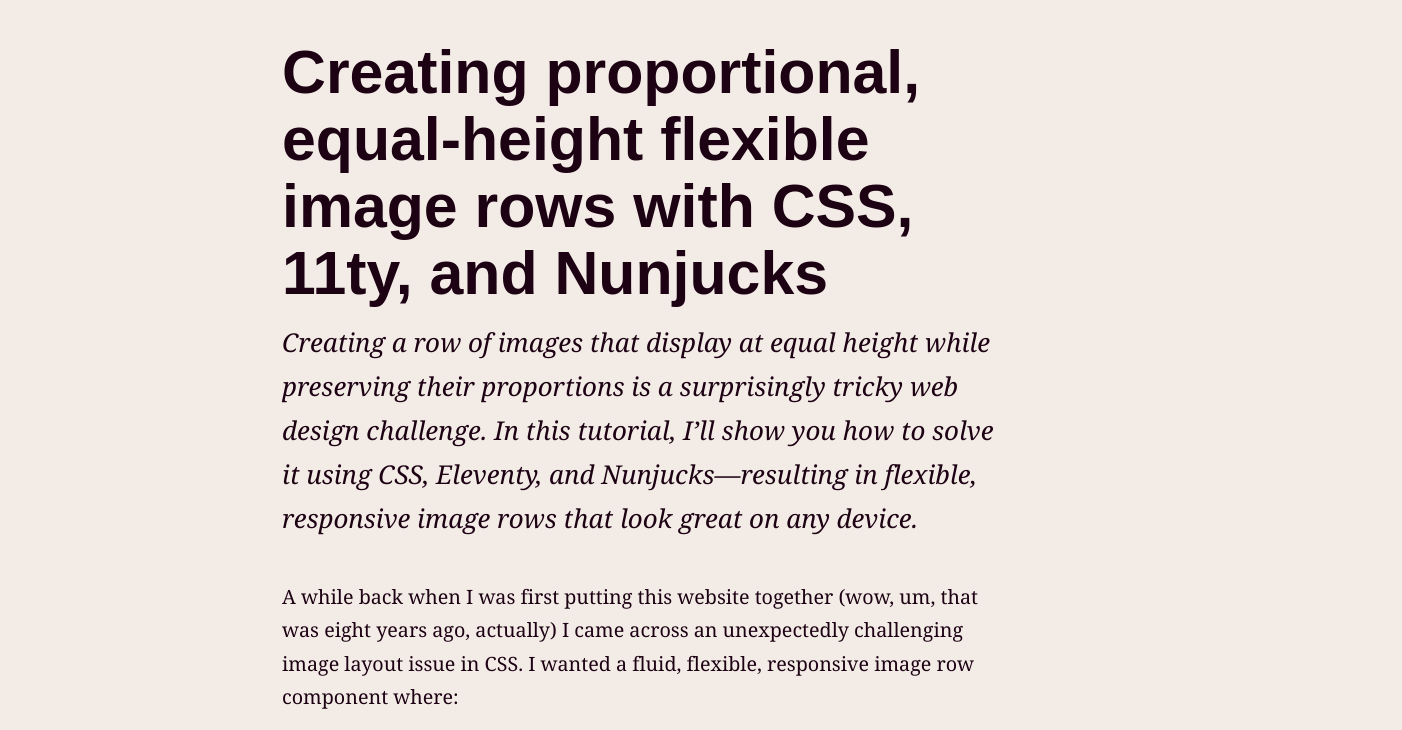
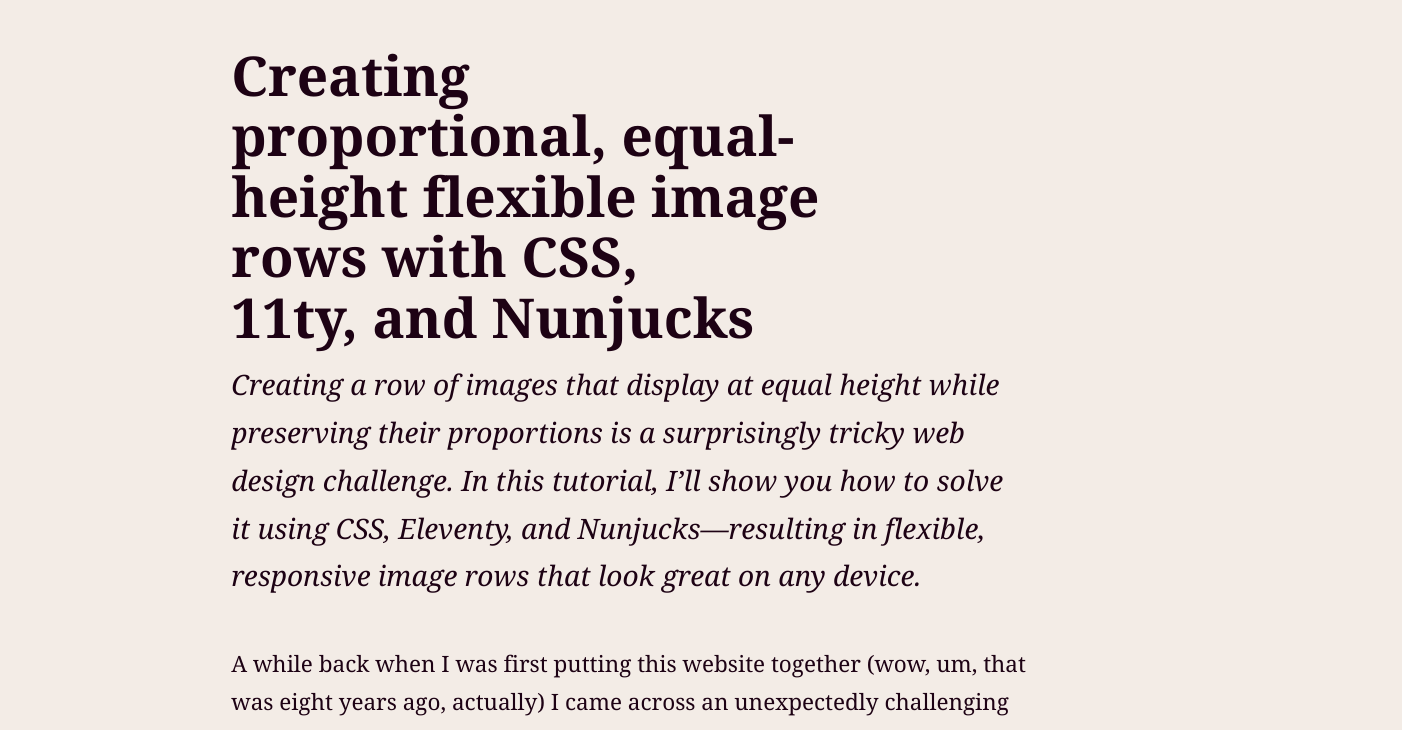
Before and after one commit to minttoothpick/jeremyrobertjones.com, an Eleventy site: page src/writing/proportional-equal-height-image-row-css-11ty-nunjucks.md in a window 1280 px wide. Shown: the top 730 px of the page, 1402 px wide, since content can reach past the window. Built offline with nearby package versions, Linux system fonts and the light colour scheme; Eleventy itself is replaced by a stand-in of ours; files that its build step writes are made by us from their sources; a web font is replaced by a local one.

Commit message:
Type scale

```diff
--- a/src/css/style.css
+++ b/src/css/style.css
@@ -102,45 +102,47 @@ select {
   --size-step-3: 1.95rem;
   --size-step-4: 2.43rem; */
 
-  --size-step-0: clamp(1rem, calc(0.96rem + 0.22vw), 1.13rem);
-  --size-step-1: clamp(1.25rem, calc(1.16rem + 0.43vw), 1.5rem);
-  --size-step-2: clamp(1.56rem, calc(1.41rem + 0.76vw), 2rem);
-  --size-step-3: clamp(1.95rem, calc(1.71rem + 1.24vw), 2.66rem);
-  --size-step-4: clamp(2.44rem, calc(2.05rem + 1.93vw), 3.55rem);
+  /* https://utopia.fyi/type/calculator/?c=320,16,1.25,1240,18,1.333,5,2,&s=0.75%7C0.5%7C0.25,1.5%7C2%7C3%7C4%7C6,s-l&g=s,l,xl,12 */
+  --size-step-0: clamp(1rem, 0.9565rem + 0.2174vw, 1.125rem);
+  --size-step-1: clamp(1.25rem, 1.1957rem + 0.2717vw, 1.4063rem);
+  --size-step-2: clamp(1.5625rem, 1.4946rem + 0.3397vw, 1.7578rem);
+  --size-step-3: clamp(1.9531rem, 1.8682rem + 0.4246vw, 2.1973rem);
+  --size-step-4: clamp(2.4414rem, 2.3353rem + 0.5307vw, 2.7466rem);
+  --size-step-5: clamp(3.0518rem, 2.9191rem + 0.6634vw, 3.4332rem);
 }
 
-html {
+/* html {
   font-size: 110%;
-}
+} */
 
 body {
   background: var(--color-white);
   color: var(--color-black);
   padding: 2em;
   font-family: 'Wittgenstein', Georgia, serif;
-  font-size: var(--size-step-0);
+  font-size: var(--size-step-1);
   line-height: 1.7;
 }
 
 h1,
 h2,
 h3 {
-  font-family: sans-serif;
-  font-weight: 800;
+  font-family: 'Wittgenstein', Georgia, serif;
+  font-weight: 700;
   line-height: 1.1;
   text-wrap: balance;
 }
 
 h1 {
+  font-size: var(--size-step-5);
+}
+
+h2 {
   font-size: var(--size-step-4);
 }
 
-h2 {
+h3 {
   font-size: var(--size-step-3);
-}
-
-h3 {
-  font-size: var(--size-step-2);
 }
 
 ul,
@@ -152,7 +154,7 @@ blockquote {
   padding-inline-start: 1em;
   border-inline-start: 0.3em solid;
   font-style: italic;
-  font-size: var(--size-step-1);
+  font-size: var(--size-step-2);
 }
 
 a {
@@ -166,6 +168,28 @@ a {
 a:hover {
   text-decoration-color: #7F055F;
 }
+
+/**
+ * Flow
+ */
+
+.flow > * + * {
+  margin-block-start: var(--flow-space, 1em);
+}
+
+/* Extra space before headings and blockquotes */
+:is(h1, h2, h3, blockquote) {
+  --flow-space: 1.5em;
+}
+
+/* Less space between heading's direct sibling */
+:is(h1, h2, h3) + * {
+  --flow-space: 0.5em;
+}
+
+/**
+ * Code
+ */
 
 code,
 code[class*="language-"],
@@ -185,24 +209,6 @@ code:not([class*="language-"]) {
   color: var(--color-dark);
   padding: 0.1em 0.2em;
   white-space: nowrap;
-}
-
-/**
- * Flow
- */
-
-.flow > * + * {
-  margin-block-start: var(--flow-space, 1em);
-}
-
-/* Extra space before headings and blockquotes */
-:is(h1, h2, h3, blockquote) {
-  --flow-space: 1.5em;
-}
-
-/* Less space between heading's direct sibling */
-:is(h1, h2, h3) + * {
-  --flow-space: 0.5em;
 }
 
 /**
@@ -232,7 +238,7 @@ h3 {
  */
 
 .lede {
-  font-size: var(--size-step-1);
+  font-size: var(--size-step-2);
   font-style: italic;
   text-wrap: balance;
   max-width: 50ch;
--- a/src/writing/proportional-equal-height-image-row-css-11ty-nunjucks.md
+++ b/src/writing/proportional-equal-height-image-row-css-11ty-nunjucks.md
@@ -9,6 +9,8 @@ A while back when I was first putting this website together (wow, um, that was e
 2. The entire row width is fluid; it expands or shrinks to fill the width of its parent container;
 3. Images with various aspect ratios are scaled proportionally to each other and together take up the full width of the row; and
 4. All the images display at the same height, with their widths adjusting to maintain the aspect ratios.
+
+> Example blockquote right here!
 
 Like this: {image of my desired result}
 
```
